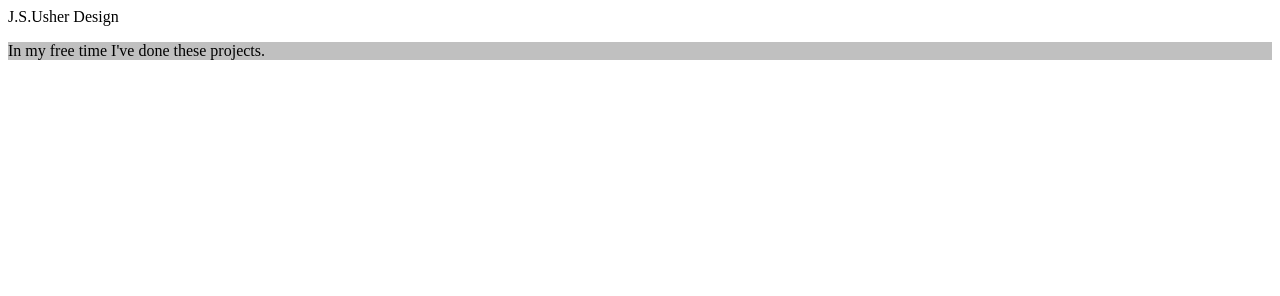
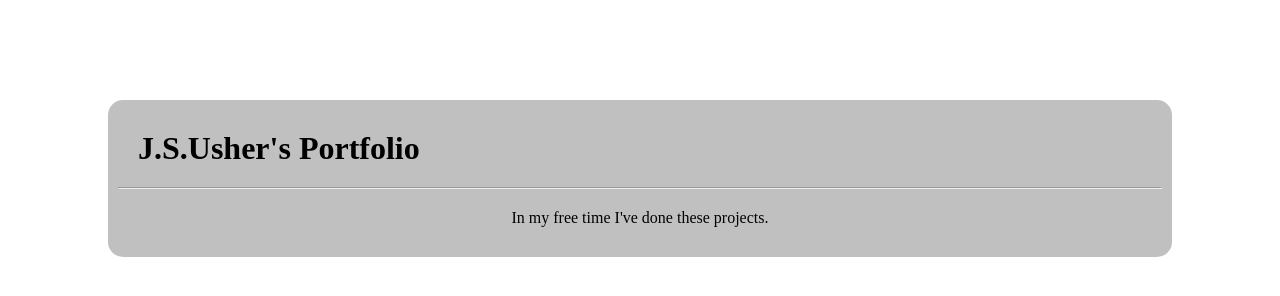
Before and after one commit to JosephSailorUsher/JSU-Design, a plain HTML site: page index.html in a window 1280 px wide. Drawn offline with Linux system fonts and the light colour scheme.

Commit message:
Styled it

```diff
--- a/index.html
+++ b/index.html
@@ -1,9 +1,17 @@
 <!DOCTYPE html>
 <html>
-	<head>J.S.Usher Design
+	<head>
+		<link href="jsuportfolio.css" rel="stylesheet" type="text/css">
 	</head>
-	<link href="jsuportfolio.css" rel="stylesheet" type="text/css">
-	<p>
-		In my free time I've done these projects.
-	</p>
+	<body>
+		<div>
+			<h1>
+				J.S.Usher's Portfolio
+			</h1>
+			<hr>
+			<p>
+				In my free time I've done these projects.
+			</p>
+		</div>
+	</body>
 </html>
--- a/jsuportfolio.css
+++ b/jsuportfolio.css
@@ -1,3 +1,16 @@
+div {
+  border-radius: 15px;
+  background-color: silver;
+  margin: 100px;
+  padding: 10px;
+}
+h1 {
+  margin: 10px;
+  padding: 10px;
+}
+
 p {
-  background-color: silver;
+  margin: 10px;
+  padding: 10px;
+  text-align: center;
 }
```
